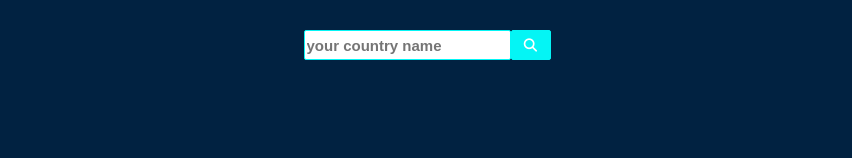
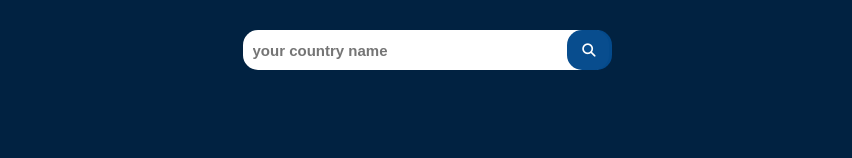
Before and after one commit to m-im-ha/country-name, a plain HTML site: page index.html in a window 1280 px wide. Shown: the top 158 px of the page, without its empty margins (213-1065 px from the left). Drawn offline with Linux system fonts and the light colour scheme.

Commit message:
edit styles.css

```diff
--- a/styles.css
+++ b/styles.css
@@ -17,12 +17,13 @@ body {
     /* gap: 30px; */
 }
 .search_input {
-    border-radius: 2px;
-    border: 1px solid #04f5f5;
+    width: 30%;
+    border-radius: 15px;
+    border: none;
     outline: none;
     font-size: 15px;
     font-weight: 600;
-    padding: 2px;
+    padding: 10px;
 }
 /* .search_input:focus {
     color: #000000;
@@ -30,12 +31,13 @@ body {
 
 .btn {
     color: #fff;
-    background: #04f5f5;
-    width: 40px;
-    height: 30px;
-    border: 1px solid #04f5f5;
-    border-radius: 2px;
+    background: #054b8dfb;
+    width: 45px;
+    height: 40px;
+    border: none;
+    border-radius: 15px;
     cursor: pointer;
+    margin-left: -42px;
 }
 
 .main {
```
